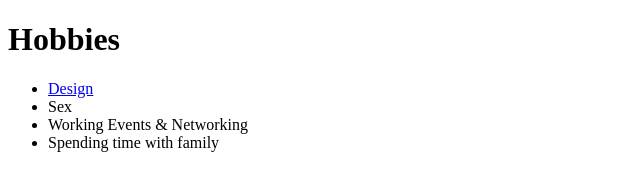
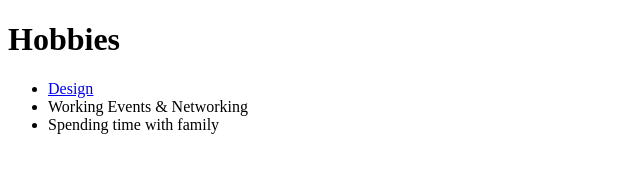
Before and after one commit to provob/bp, a plain HTML site: page hobbies.html in a window 1280 px wide. Shown: the whole page, without its empty margins (0-640 px from the left). Drawn offline with Linux system fonts and the light colour scheme.

Commit message:
removed a list item

```diff
--- a/hobbies.html
+++ b/hobbies.html
@@ -10,7 +10,6 @@
   <h1>Hobbies</h1>
   <ul>
     <li><a href="https://www.behance.net/ProvoBrandon">Design</a></li>
-    <li>Sex</li>
     <li>Working Events & Networking</li>
     <li>Spending time with family</li>
   </ul>
```
